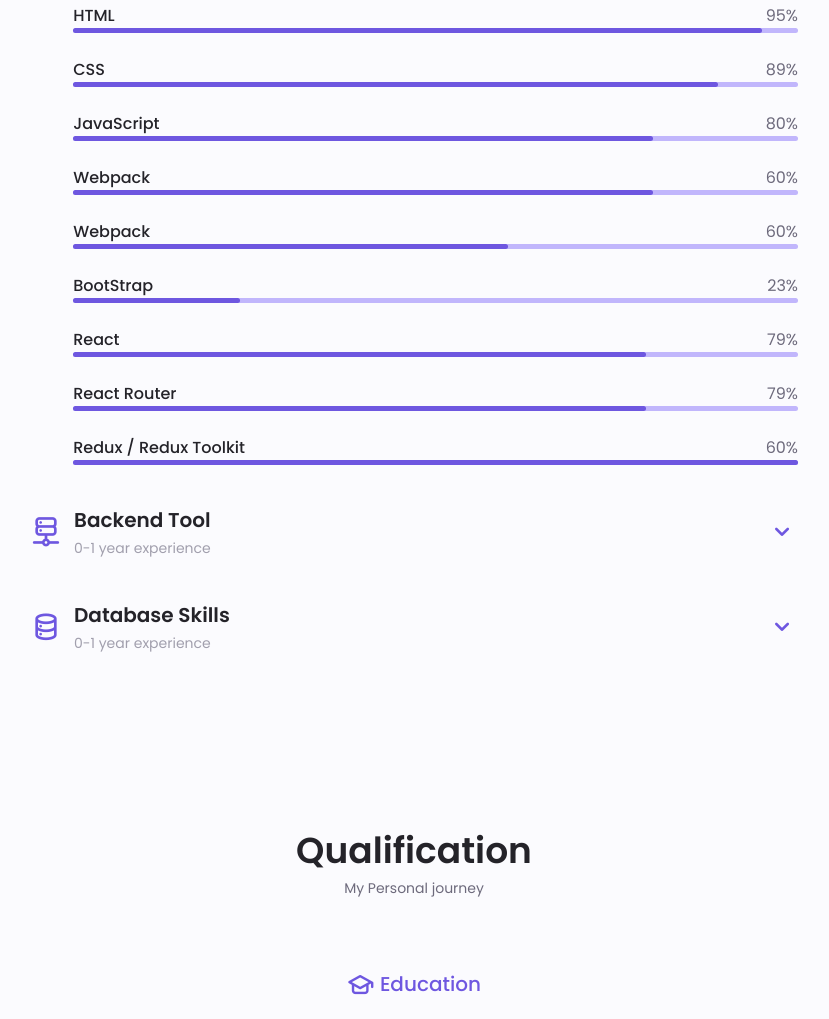
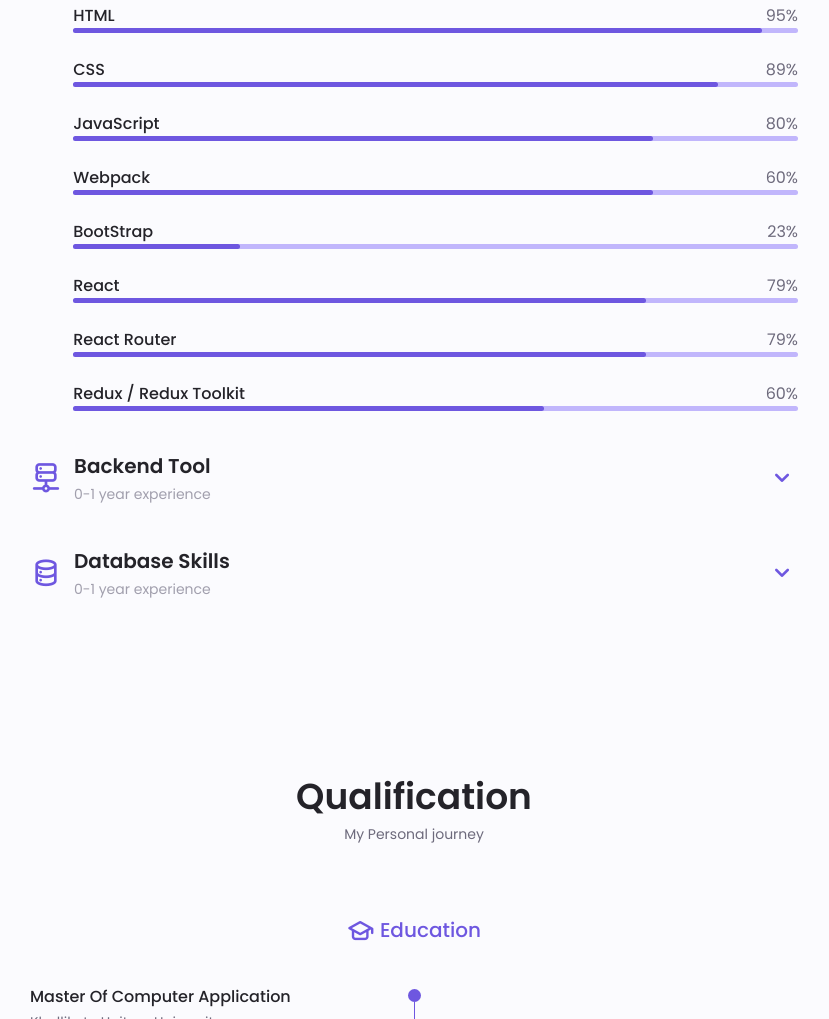
Before and after one commit to hellojyoti01/portfolio_website, a plain HTML site: page index.html in a window 1280 px wide. Shown: the part 2300-3319 px from the top of the page, without its empty margins (226-1055 px from the left). Drawn offline with nearby package versions, Linux system fonts and the light colour scheme.

Commit message:
Update index.html

```diff
--- a/index.html
+++ b/index.html
@@ -214,7 +214,7 @@
                                         <span class="skills__percentage skills__js"></span>
                                     </div>
                                 </div>
-                                <div class="skills__data">
+<!--                                 <div class="skills__data">
                                     <div class="skills__titles">
                                         <h3 class="skills__name">Webpack</h3>
                                         <span class="skills__number">60%</span>
@@ -222,7 +222,7 @@
                                     <div class="skills__bar">
                                         <span class="skills__percentage skills__webpack"></span>
                                     </div>
-                                </div>
+                                </div> -->
 
                                 <div class="skills__data">
                                     <div class="skills__titles">
@@ -260,7 +260,7 @@
                                         <span class="skills__number">60%</span>
                                     </div>
                                     <div class="skills__bar">
-                                        <span class="skills__percentage skills__reactredux"></span>
+                                        <span class="skills__percentage skills__reactRedux"></span>
                                     </div>
                                 </div>
                             </div>
```
